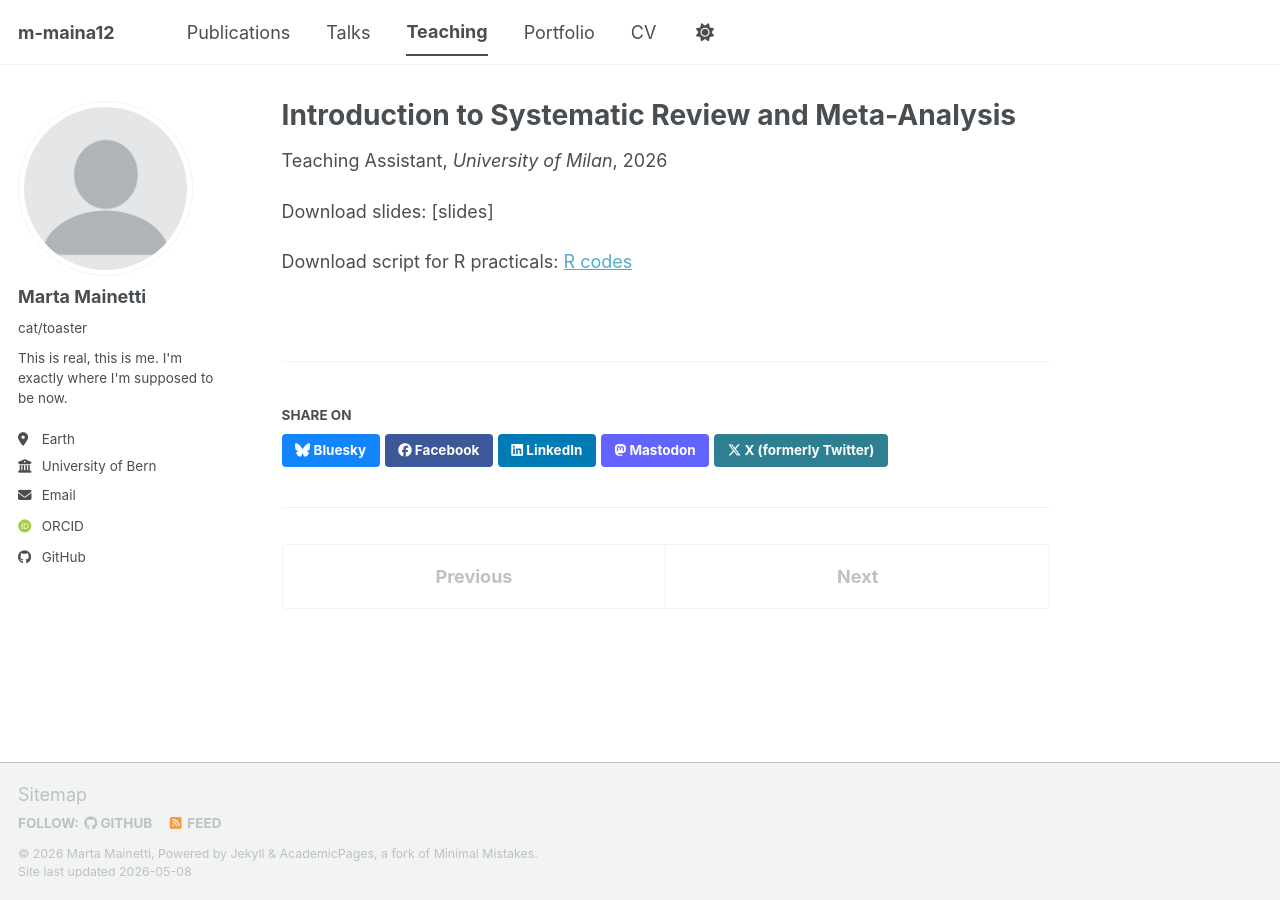
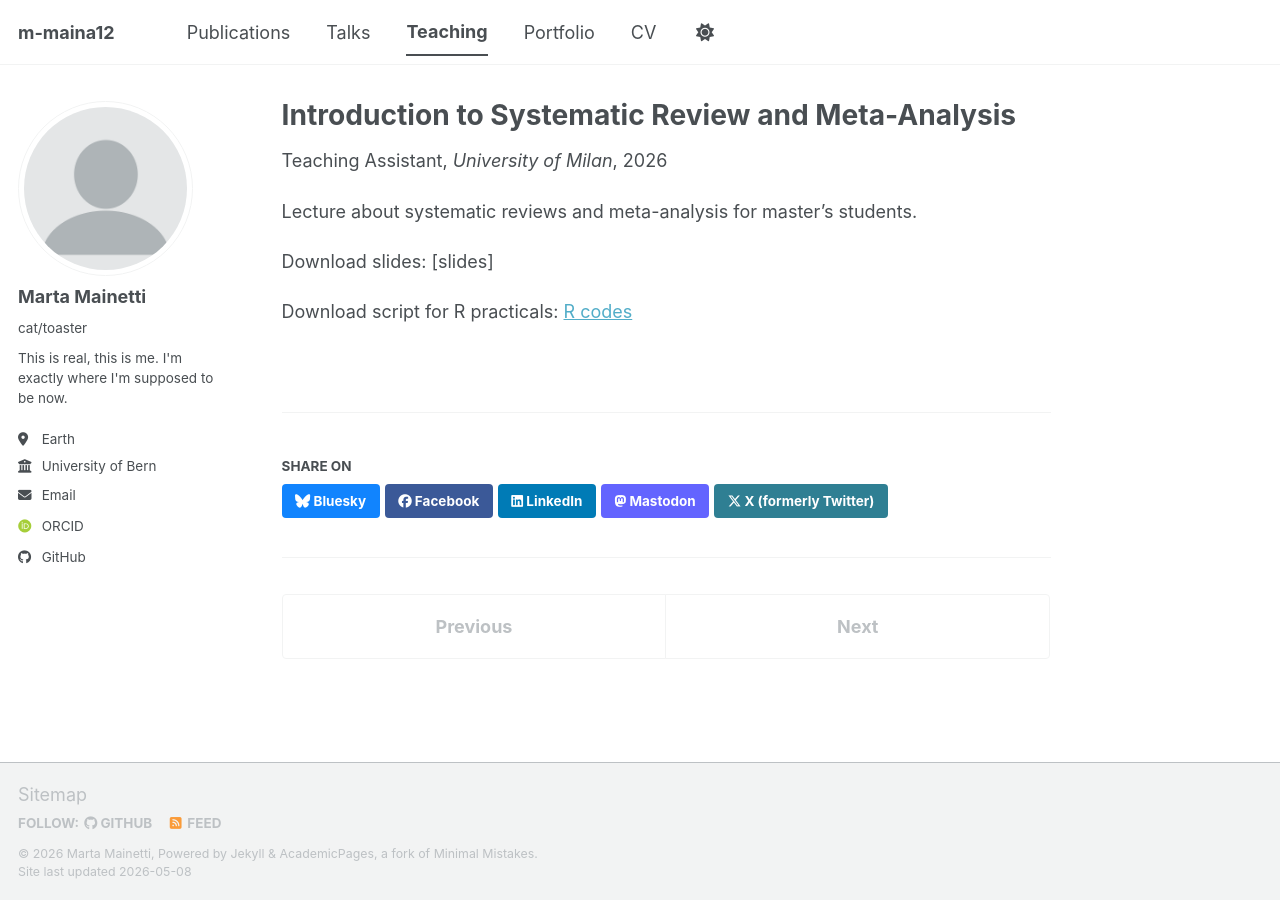
Before and after one commit to m-maina12/m-maina12.github.io, a Jekyll site: the page built from _teaching/2026-unimi-introduction-to-meta-analysis.md, in a window 1280 px wide. Built offline with Jekyll 4.4.1, drawn with Linux system fonts in a browser that asks for light colours; some web fonts are replaced; a script bundle is joined from its source files by our own code; library files that are not in the unit come from our copies.

Commit message:
Update 2026-unimi-introduction-to-meta-analysis.md

```diff
--- a/_teaching/2026-unimi-introduction-to-meta-analysis.md
+++ b/_teaching/2026-unimi-introduction-to-meta-analysis.md
@@ -9,6 +9,8 @@ academic_year: "2025/2026"
 location: "Milan, IT"
 ---
 
+Lecture about systematic reviews and meta-analysis for master's students.
+
 Download slides: [slides]
 
 Download script for R practicals: [R codes](https://github.com/m-maina12/lecture-introduction-to-meta-analysis/tree/main/Rcodes)
```
